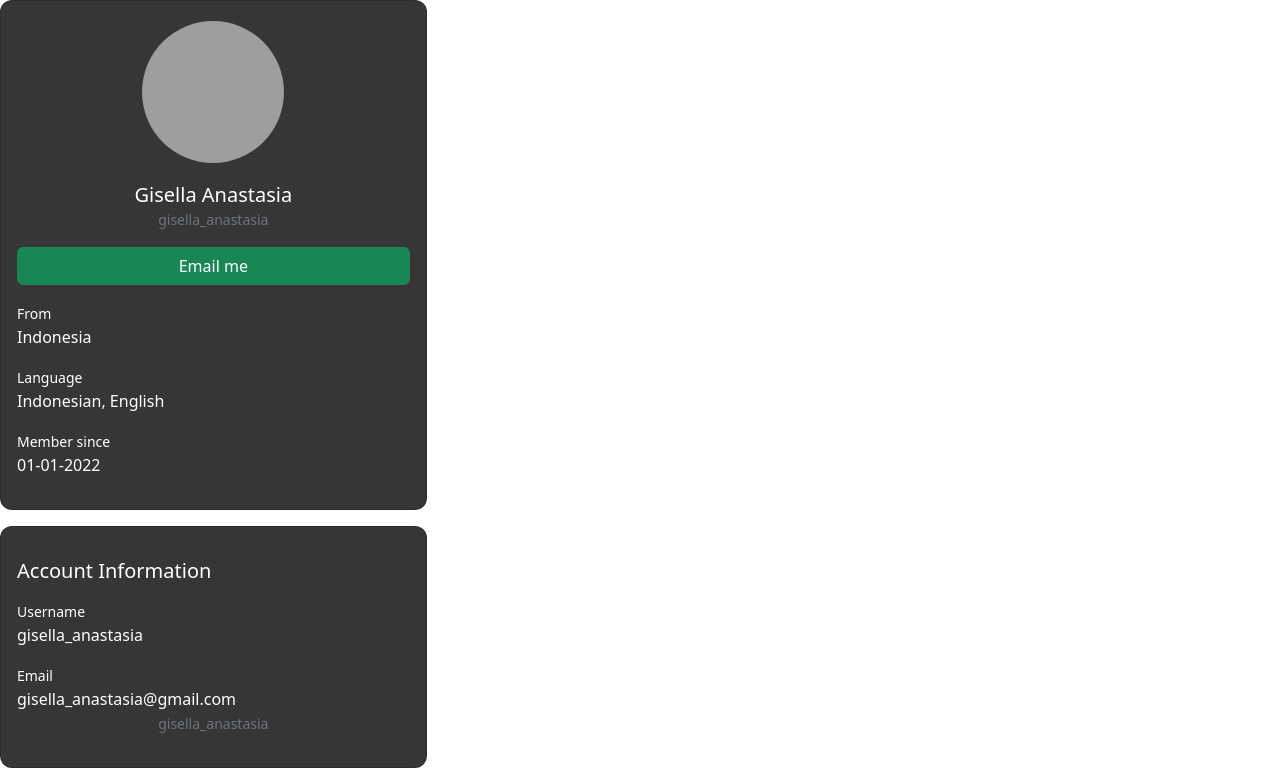
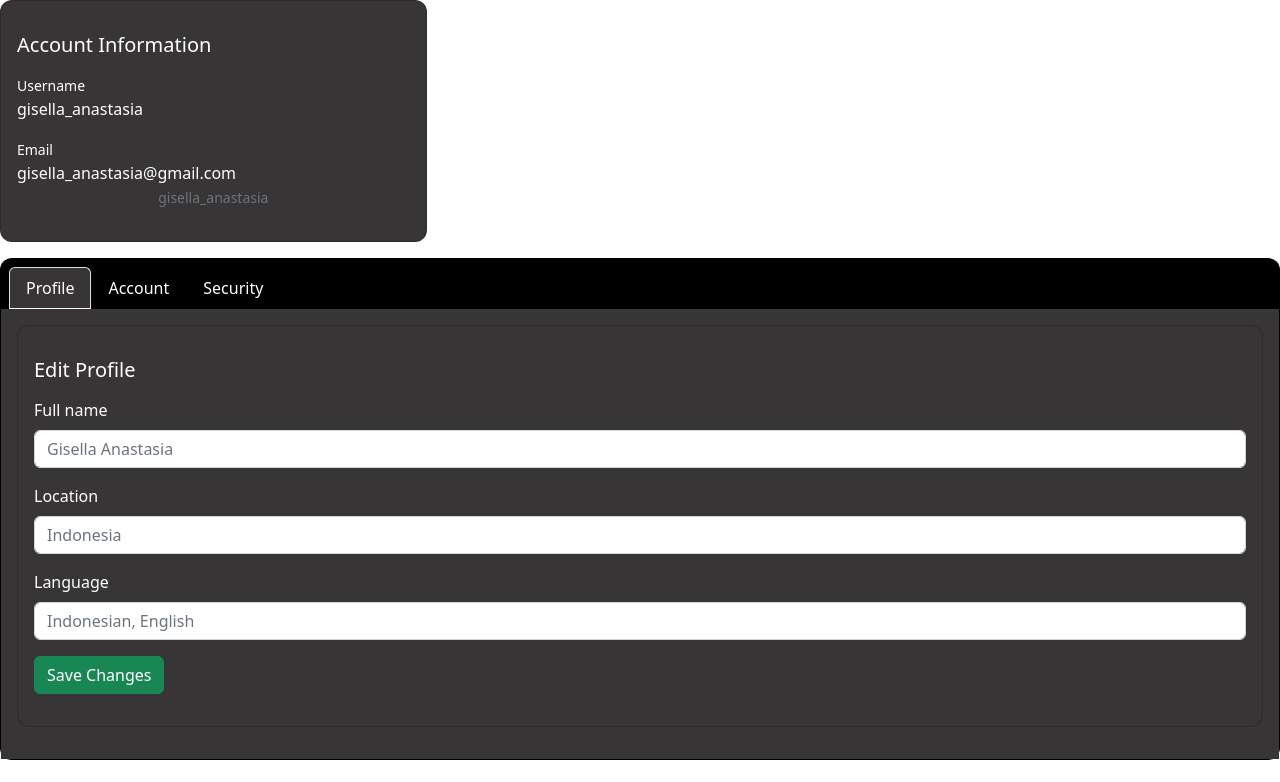
Before and after one commit to PandaNoob13/surpreedz, a React (Create React App) app: page / in a window 1280 px wide. Shown: the top 782 px of the page. Built offline with nearby package versions, Linux system fonts and the light colour scheme; grey boxes are pictures that could not be loaded.

Commit message:
[delete] remove profile card component

```diff
--- a/src/App.js
+++ b/src/App.js
@@ -1,12 +1,10 @@
 import AccountCard from "./shared/components/AccountCard/AccountCard";
 import EditProfileCard from "./shared/components/EditProfieCard/EditProfieCard";
-import ProfileCard from "./shared/components/ProfileCard/ProfileCard";
 
 function App() {
   return (
     <>
       <div>
-        <ProfileCard />
         <AccountCard />
       </div>
       <EditProfileCard />
--- a/src/shared/components/ProfileCard/ProfileCard.js
+++ /dev/null
@@ -1,41 +0,0 @@
-import { FontAwesomeIcon } from '@fortawesome/react-fontawesome';
-import { solid, regular, brands } from '@fortawesome/fontawesome-svg-core/import.macro'
-import React from 'react';
-
-const serviceCardData = {
-    picUrl: "https://jabarekspres.com/wp-content/uploads/2020/11/Gisel-.jpg",
-    name: "Gisella Anastasia",
-    username: "gisella_anastasia",
-    email: "gisella_anastasia@gmail.com",
-    category: "Aktris",
-    location: "Indonesia",
-    currency: "IDR",
-    price: 1600000,
-    rating: 4.9,
-    createdAt: "01-01-2022"
-}
-
-const ProfileCard = () => {
-    const {picUrl, name, username, email, category, location, currency, price, rating, createdAt} = serviceCardData;
-
-    return (
-        <div className="card mb-3 py-3 col-4" style={{borderRadius: "12px", backgroundColor:"#373535"}}>
-            <img src={picUrl} className="img rounded-circle mx-auto d-block" style={{padding: "4px",width: "150px", height: "150px", objectFit: "cover"}} alt="artist"/>
-            <div className="card-body text-white">
-                <h5 className="card-title text-center mb-0">{name}</h5>
-                <p className="card-text text-center"><small className="text-muted">{username}</small></p>
-                <a href={email} className="btn btn-success mx-auto d-block">Email me</a>
-                <div className="mt-3">
-                    <p className="card-text mb-0"><small>From</small></p>
-                    <p className="card-text">{location}</p>
-                    <p className="card-text mb-0"><small>Language</small></p>
-                    <p className="card-text">Indonesian, English</p>
-                    <p className="card-text mb-0"><small>Member since</small></p>
-                    <p className="card-text">{createdAt}</p>
-                </div>
-            </div>
-        </div>
-    )
-};
-
-export default ProfileCard;
```
